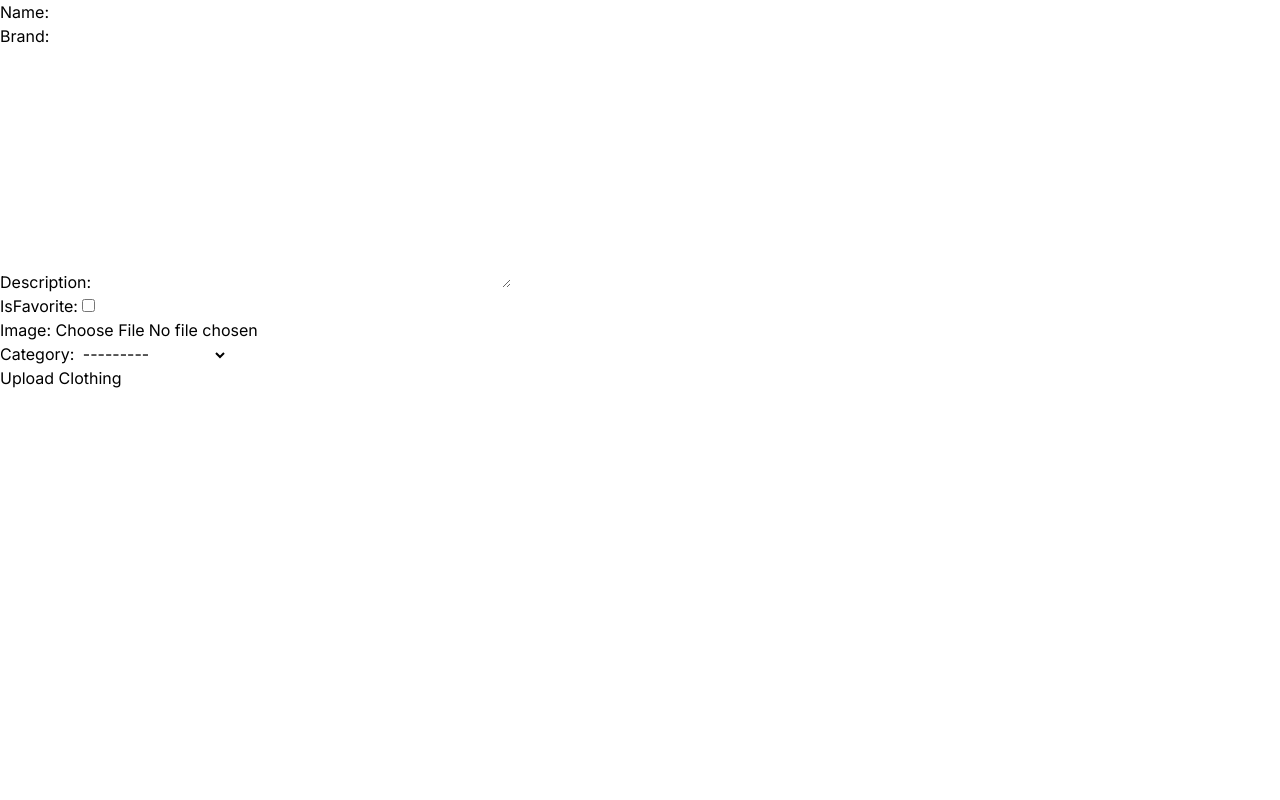
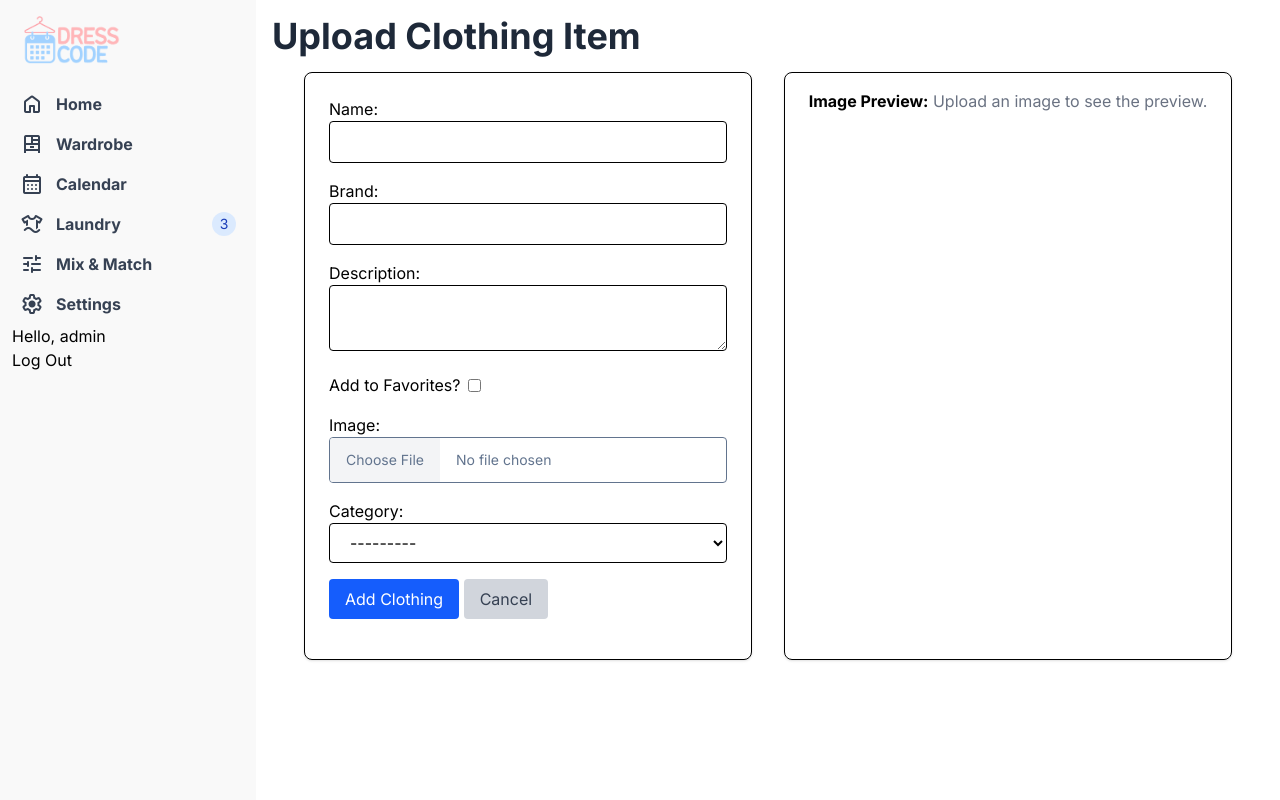
Before and after one commit to bigbusbeluga/DressCode-App, a Django app: page /mixmatch/addClothing/ in a window 1280 px wide. Run offline with Django 5.2, Linux system fonts and the light colour scheme; a user stored in the database is signed in; tables that the repository leaves empty hold one stand-in row (values such as "Sample post"); style sheets or scripts are compiled from the project's sources.

Commit message:
Upload frontend

```diff
--- a/base/forms.py
+++ b/base/forms.py
@@ -21,3 +21,14 @@ class addClothingForm(ModelForm):
     class Meta:
         model = Clothing
         fields = ['name', 'brand', 'description', 'isFavorite', 'image', 'category']
+        labels = {
+            'isFavorite': 'Add to Favorites?',
+        }
+        widgets = {
+            'name': forms.TextInput(attrs={'class': 'w-full rounded border px-4 py-2'}),
+            'brand': forms.TextInput(attrs={'class': 'w-full rounded border px-4 py-2'}),
+            'description': forms.Textarea(attrs={'class': 'w-full rounded border px-4 py-2', 'rows': 2}),
+            'isFavorite': forms.CheckboxInput(attrs={'class': 'rounded border px-4 py-2'}),
+            'image': forms.ClearableFileInput(attrs={'class': 'w-full text-sm text-slate-500 rounded border file:cursor-pointer cursor-pointer file:border-0 file:py-3 file:px-4 file:mr-4 file:bg-gray-100'}),
+            'category': forms.Select(attrs={'class': 'w-full rounded border px-4 py-2'}),
+        }
--- a/base/templates/base/add_clothing.html
+++ b/base/templates/base/add_clothing.html
@@ -8,13 +8,73 @@ Add Clothing - DressCode
 {% endblock %}
 
 {% block content %}
-<div>
-    <form method="POST" action="" enctype="multipart/form-data">
-        {% csrf_token %}
-        {{form.as_p}}
-        <input type="submit" value="Upload Clothing">
-    </form>
-</div>
-
+{% include 'sidebar.html' %}
+<main class="sm:ml-64 p-4">
+    <h2 class="text-4xl font-bold mb-4 text-gray-800">Upload Clothing Item</h2>
+    <div class="flex justify-center gap-8">
+        <!-- Form -->
+        <form id="addClothingForm" method="POST" action="" enctype="multipart/form-data" class="space-y-4 max-w-md w-full bg-white p-6 rounded-lg shadow border">
+            {% csrf_token %}
+            <div>
+                {{ form.name.label_tag }}
+                {{ form.name }}
+                {{ form.name.errors }}
+            </div>
+            <div>
+                {{ form.brand.label_tag }}
+                {{ form.brand }}
+                {{ form.brand.errors }}
+            </div>
+            <div>
+                {{ form.description.label_tag }}
+                {{ form.description }}
+                {{ form.description.errors }}
+            </div>
+            <div class="flex items-center gap-2">
+                {{ form.isFavorite.label_tag }}
+                {{ form.isFavorite }}
+                {{ form.isFavorite.errors }}
+            </div>
+            <div>
+                {{ form.image.label_tag }}
+                {{ form.image }}
+                {{ form.image.errors }}
+            </div>
+            <div>
+                {{ form.category.label_tag }}
+                {{ form.category }}
+                {{ form.category.errors }}
+            </div>
+            <button type="submit" class="bg-blue-600 text-white px-4 py-2 rounded hover:bg-blue-700">Add Clothing</button>
+            <button type="button" class="bg-gray-300 text-gray-700 px-4 py-2 rounded hover:bg-gray-400" onclick="window.location.href='{% url 'mixmatch' %}'">Cancel</button>
+        </form>
+        <!-- Image Preview -->
+        <div class="flex flex-col items-center border rounded-lg shadow p-4 max-w-md w-full">
+            <p class="mb-4 text-center">
+                <strong>Image Preview:</strong>
+                <span class="text-gray-500">Upload an image to see the preview.</span>
+            </p>
+            <img id="imagePreview" src="#" alt="Image Preview" class="w-auto h-auto object-contain border rounded-lg shadow hidden" />
+        </div>
+    </div>
+</main>
+<script>
+document.addEventListener('DOMContentLoaded', function() {
+    const input = document.querySelector('input[type="file"][name="image"]');
+    const preview = document.getElementById('imagePreview');
+    if (input) {
+        input.addEventListener('change', function(event) {
+            const [file] = event.target.files;
+            if (file) {
+                preview.src = URL.createObjectURL(file);
+                preview.classList.remove('hidden');
+            } else {
+                preview.src = "#";
+                preview.classList.add('hidden');
+            }
+        });
+    }
+});
+</script>
 
 {% endblock content %}
```
Also changed, not shown: db.sqlite3.
